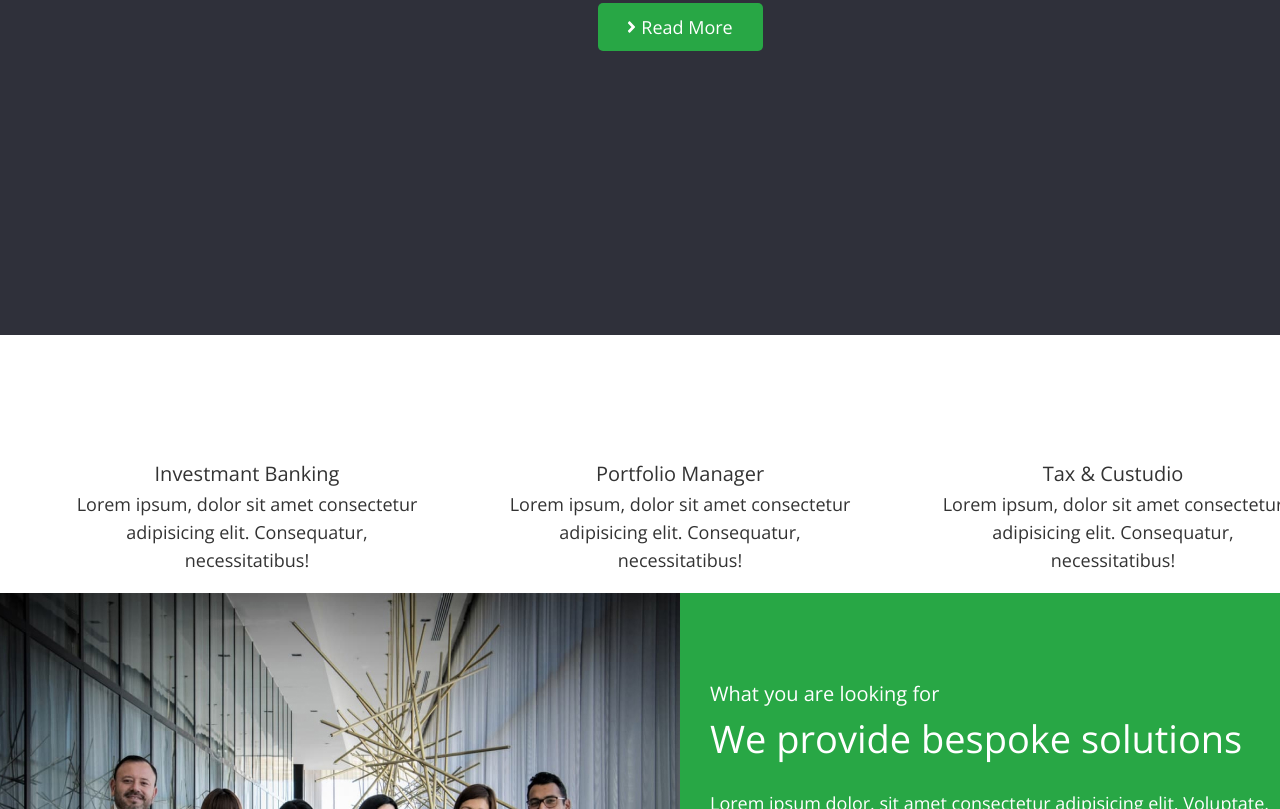
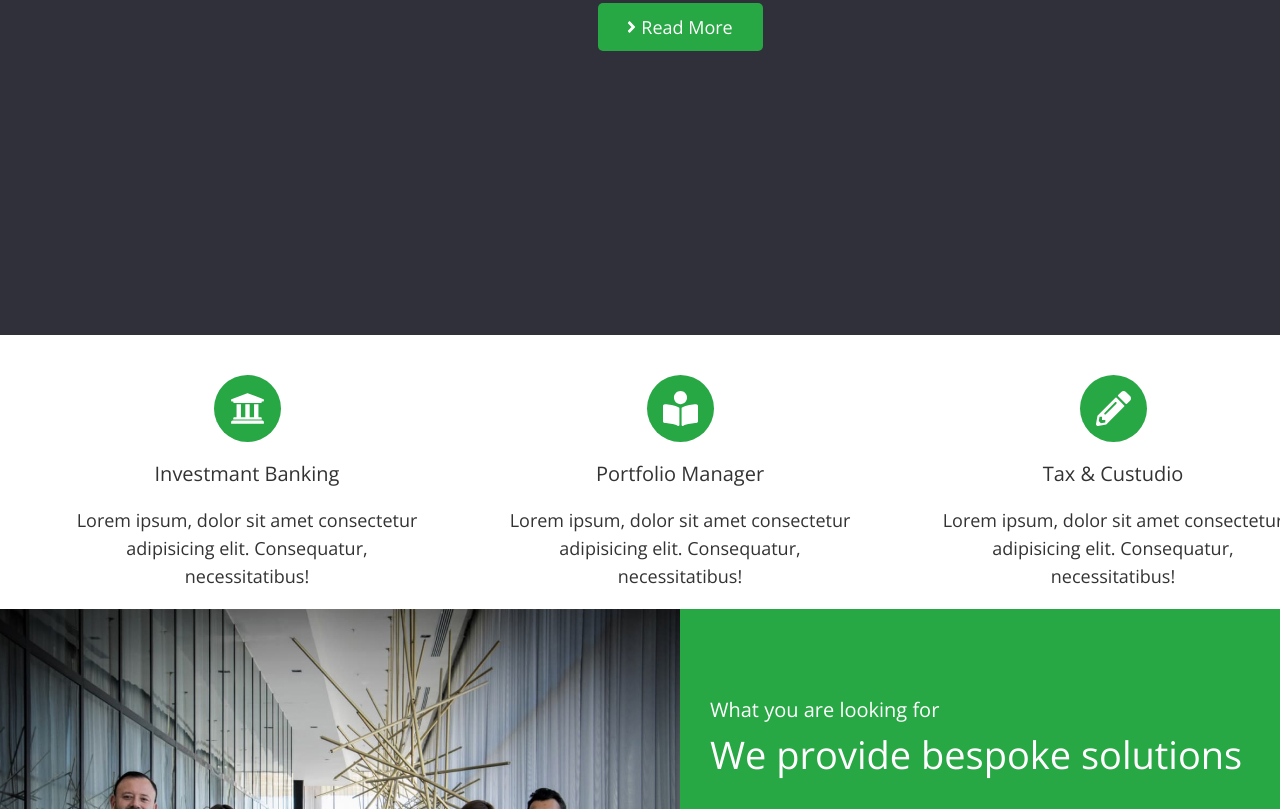
Before and after one commit to Onlysofi/fson-65-unbelievable, a plain HTML site: page index.html in a window 1280 px wide. Shown: the part 501-1310 px from the top of the page. Drawn offline with nearby package versions, Linux system fonts and the light colour scheme.

Commit message:
додає icons в about

```diff
--- a/css/style.css
+++ b/css/style.css
@@ -185,7 +185,7 @@ address {
 
 /* about */
 .about {
-  padding: 122px 0 19px 0;
+  padding: 40px 0 19px 0;
 }
 
 .about .container {
@@ -198,11 +198,29 @@ address {
   gap: 71px;
 }
 
+.about-item {
+  display: flex;
+  flex-direction: column;
+  align-items: center;
+}
+
+.about-icon-block {
+  display: inline-flex;
+  align-items: center;
+  justify-content: center;
+  background-color: var(--accent-color);
+  border-radius: 50%;
+  width: 67px;
+  height: 67px;
+  margin-bottom: 15px;
+}
+
 .about-subtitle {
   font-weight: 400;
   font-size: 20px;
   line-height: 1.65;
   text-align: center;
+  margin-bottom: 16px;
 }
 
 .about-text {
--- a/index.html
+++ b/index.html
@@ -1,5 +1,6 @@
 <!DOCTYPE html>
 <html lang="en">
+
 <head>
   <meta charset="UTF-8" />
   <meta http-equiv="X-UA-Compatible" content="IE=edge" />
@@ -17,16 +18,10 @@
   <!-- font famaly -->
   <link rel="preconnect" href="https://fonts.googleapis.com" />
   <link rel="preconnect" href="https://fonts.gstatic.com" crossorigin />
-    <link
-      href="https://fonts.googleapis.com/css2?family=Open+Sans:wght@300;400&display=swap"
-      rel="stylesheet"
-    />
+  <link href="https://fonts.googleapis.com/css2?family=Open+Sans:wght@300;400&display=swap" rel="stylesheet" />
 
   <!-- normalize -->
-    <link
-      rel="stylesheet"
-      href="https://cdnjs.cloudflare.com/ajax/libs/normalize/1.0.0/normalize.min.css"
-    />
+  <link rel="stylesheet" href="https://cdnjs.cloudflare.com/ajax/libs/normalize/1.0.0/normalize.min.css" />
 
   <!-- style -->
   <link rel="stylesheet" href="./css/style.css" />
@@ -74,8 +69,7 @@
             <svg class="hero-btn-icon" width="9" height="18">
               <use href="./images/sprite.svg#icon-arrow-right"></use>
             </svg>
-              Read More</a
-            >
+            Read More</a>
         </div>
       </div>
     </section>
@@ -86,6 +80,11 @@
         <h2 class="visually-hidden">About</h2>
         <ul class="about-list list">
           <li class="about-item">
+            <div class="about-icon-block">
+              <svg class="about-icon" width="35" height="35">
+                <use href="./images/sprite.svg#icon-university"></use>
+              </svg>
+            </div>
             <h3 class="about-subtitle">Investmant Banking</h3>
             <p class="about-text">
               Lorem ipsum, dolor sit amet consectetur adipisicing elit. Consequatur,
@@ -94,6 +93,11 @@
           </li>
 
           <li class="about-item">
+            <div class="about-icon-block">
+              <svg class="about-icon" width="35" height="35">
+                <use href="./images/sprite.svg#icon-book"></use>
+              </svg>
+            </div>
             <h3 class="about-subtitle">Portfolio Manager</h3>
             <p class="about-text">
               Lorem ipsum, dolor sit amet consectetur adipisicing elit. Consequatur,
@@ -102,6 +106,11 @@
           </li>
 
           <li class="about-item">
+            <div class="about-icon-block">
+              <svg class="about-icon" width="35" height="35">
+                <use href="./images/sprite.svg#icon-pencil"></use>
+              </svg>
+            </div>
             <h3 class="about-subtitle">Tax & Custudio</h3>
             <p class="about-text">
               Lorem ipsum, dolor sit amet consectetur adipisicing elit. Consequatur,
@@ -133,4 +142,5 @@
     </section>
   </main>
 </body>
+
 </html>
```
Lines whose indentation alone changed are shown as unchanged.
